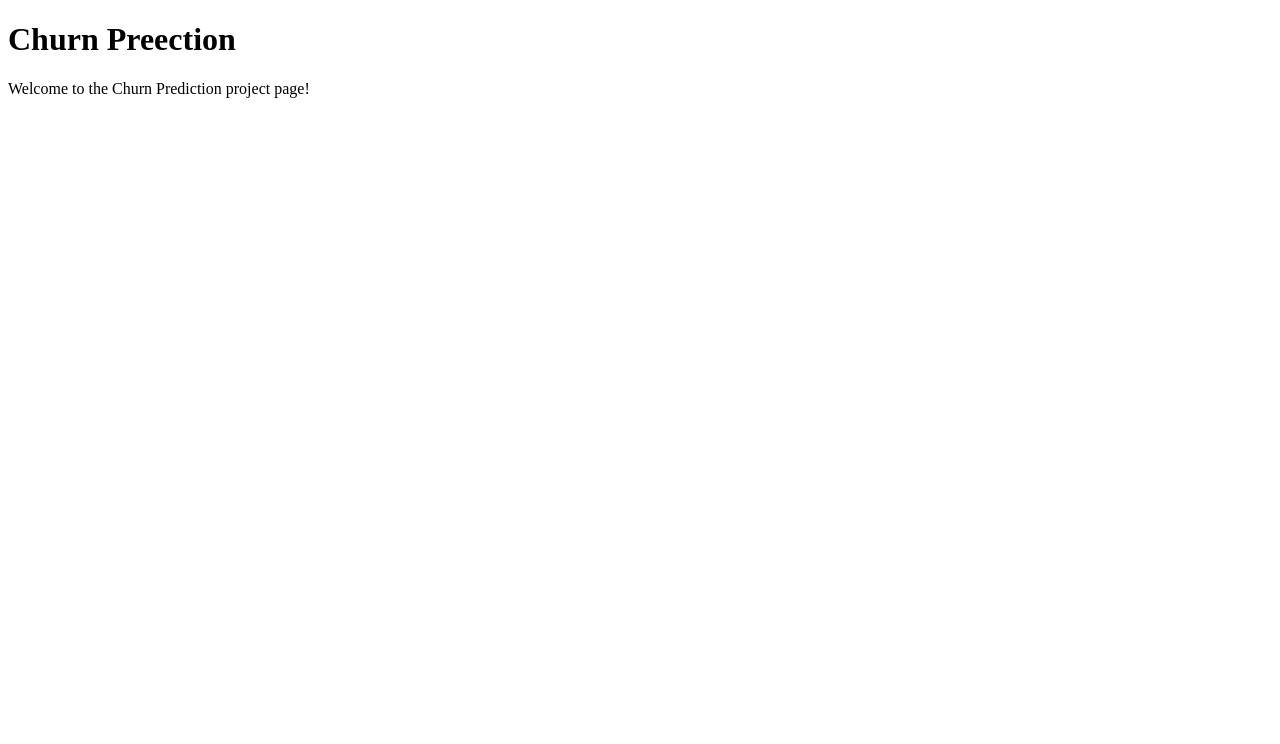
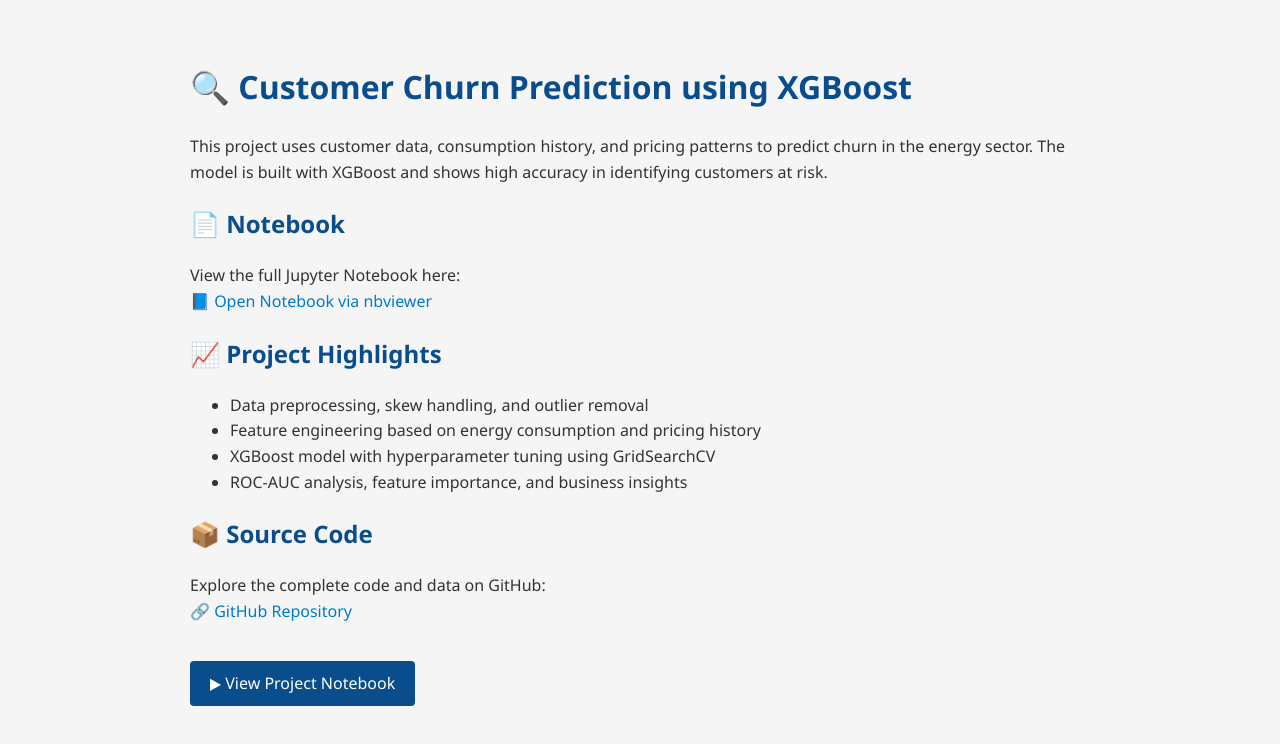
Before and after one commit to suryamr2002/Customer-ChurnPrediction, a plain HTML site: page index.html in a window 1280 px wide. Drawn offline with Linux system fonts and the light colour scheme.

Commit message:
Update index.html

```diff
--- a/index.html
+++ b/index.html
@@ -1,10 +1,76 @@
 <!DOCTYPE html>
-<html>
+<html lang="en">
 <head>
-    <title>Churn Preection</title>
+  <meta charset="UTF-8" />
+  <meta name="viewport" content="width=device-width, initial-scale=1.0"/>
+  <title>Customer Churn Prediction - XGBoost</title>
+  <style>
+    body {
+      font-family: 'Segoe UI', Tahoma, Geneva, Verdana, sans-serif;
+      line-height: 1.6;
+      padding: 40px;
+      max-width: 900px;
+      margin: auto;
+      background-color: #f5f5f5;
+      color: #333;
+    }
+    h1, h2 {
+      color: #0a4d8c;
+    }
+    a {
+      color: #007acc;
+      text-decoration: none;
+    }
+    a:hover {
+      text-decoration: underline;
+    }
+    .button {
+      display: inline-block;
+      margin-top: 20px;
+      padding: 10px 20px;
+      background: #0a4d8c;
+      color: white;
+      text-decoration: none;
+      border-radius: 4px;
+    }
+    .button:hover {
+      background: #083c6b;
+    }
+  </style>
 </head>
 <body>
-    <h1>Churn Preection</h1>
-    <p>Welcome to the Churn Prediction project page!</p>
+
+  <h1>🔍 Customer Churn Prediction using XGBoost</h1>
+
+  <p>This project uses customer data, consumption history, and pricing patterns to predict churn in the energy sector. The model is built with XGBoost and shows high accuracy in identifying customers at risk.</p>
+
+  <h2>📄 Notebook</h2>
+  <p>
+    View the full Jupyter Notebook here:<br>
+    <a href="https://github.com/suryamr2002/Customer-ChurnPrediction/blob/main/Churn_prediction_andAnalysis_github.ipynb" target="_blank">
+      📘 Open Notebook via nbviewer
+    </a>
+  </p>
+
+  <h2>📈 Project Highlights</h2>
+  <ul>
+    <li>Data preprocessing, skew handling, and outlier removal</li>
+    <li>Feature engineering based on energy consumption and pricing history</li>
+    <li>XGBoost model with hyperparameter tuning using GridSearchCV</li>
+    <li>ROC-AUC analysis, feature importance, and business insights</li>
+  </ul>
+
+  <h2>📦 Source Code</h2>
+  <p>
+    Explore the complete code and data on GitHub:<br>
+    <a href="https://github.com/suryamr2002/Customer-ChurnPrediction" target="_blank">
+      🔗 GitHub Repository
+    </a>
+  </p>
+
+  <a href="https://github.com/suryamr2002/Customer-ChurnPrediction/blob/main/Churn_prediction_andAnalysis_github.ipynb" class="button" target="_blank">
+    ▶ View Project Notebook
+  </a>
+
 </body>
 </html>
```
